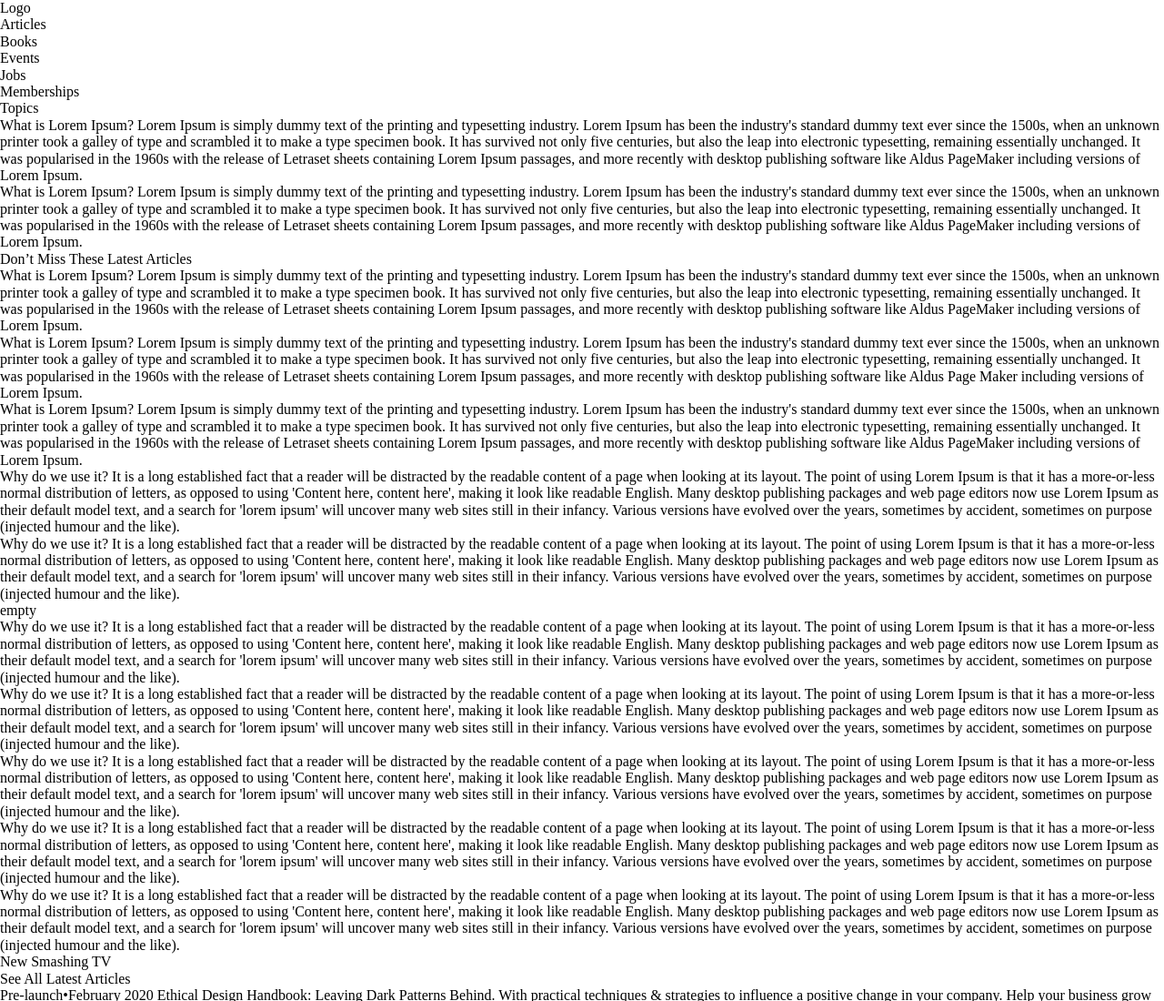
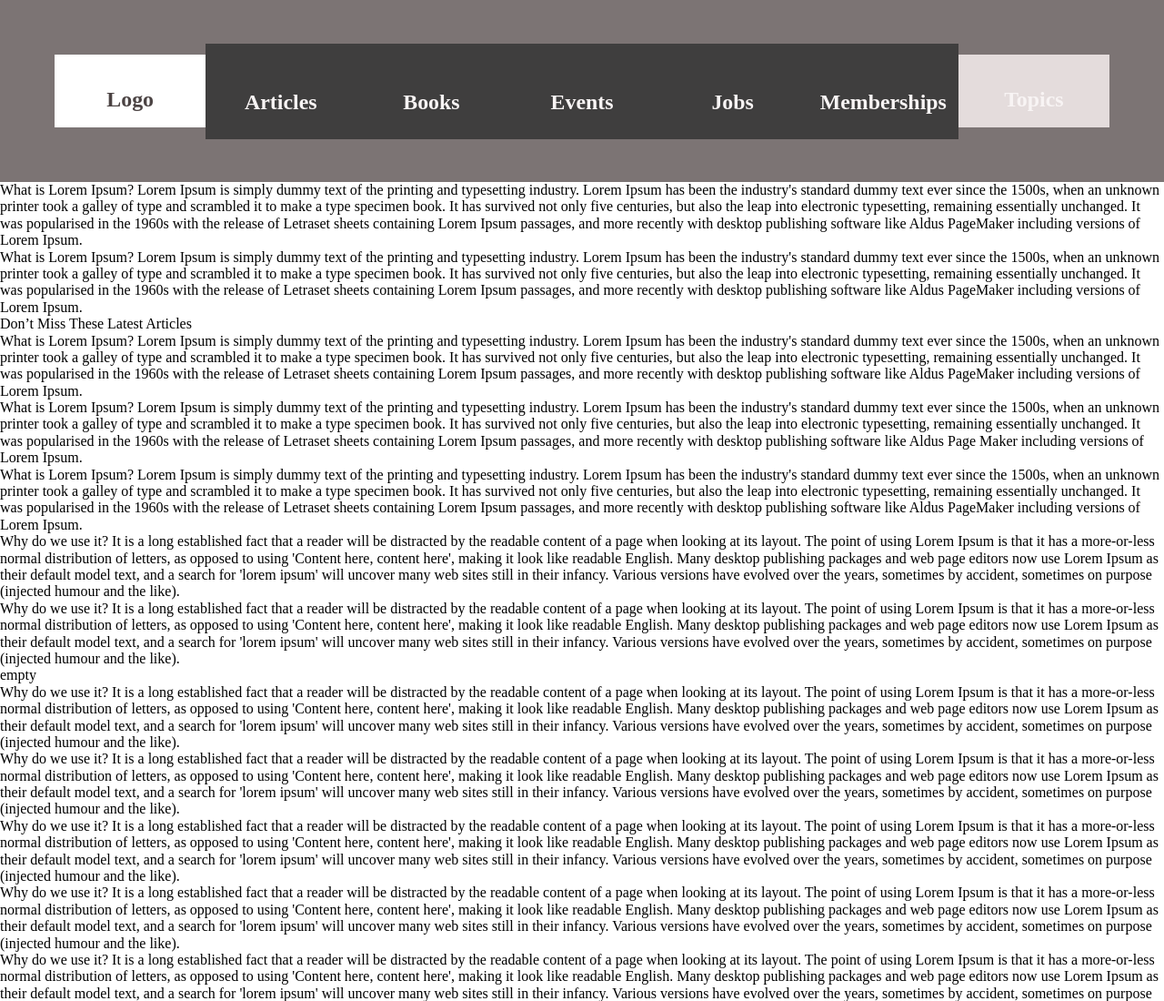
Before and after one commit to Bluette1/design-teardown, a website: page index.html in a window 1280 px wide. Shown: the top 1100 px of the page at 91% size. Drawn offline with Linux system fonts and the light colour scheme.

Commit message:
Added the nav-section
Added the nav-section

```diff
--- a/index.css
+++ b/index.css
@@ -14,3 +14,53 @@ body {
   max-width: 1440px;
   margin: 0 auto;
 }
+
+.header {
+  background-color: rgb(124, 116, 116);
+}
+
+.nav-bar {
+  display: flex;
+  padding: 20px 10px;
+  height: 200px;
+
+}
+.nav-items {
+  flex: 0 1 20%;
+  background-color: rgb(63, 62, 62);
+  height: 105px;
+  align-items: center;
+  font-family: Mija sans-serif serif;
+  font-size: 23.8762px;
+  font-weight: 700;
+  line-height: 28.6514px;
+  color: rgb(248, 244, 244);
+  text-align: center;
+  padding-top: 50px;
+}
+
+
+.logo {
+  margin-left: 4%;
+  background-color: white;
+  width: 8%;
+  display: inline-block;
+  height: 80px;
+  align-self: center;
+  color: rgb(75, 67, 67);
+  padding-top: 35px;
+}
+
+.topics {
+  margin-right: 4%;
+  background-color: rgb(228, 220, 220);
+  width: 8%;
+  display: inline-block;
+  height: 80px;
+  align-self: center;
+  padding-top: 35px;
+}
+
+.nav {
+  align-self: center;
+}
--- a/index.html
+++ b/index.html
@@ -9,18 +9,17 @@
     <link href="index.css" rel="stylesheet">
     <title>Design teardown</title>
 </head>
-
 <body>
-    <header>
-        <nav>
-            <div class="logo">Logo</div>
-            <div>Articles</div>
-            <div>Books</div>
-            <div>Events</div>
-            <div>Jobs</div>
-            <div>Memberships</div>
-            <div>Topics</div>
-        </nav>
+    <header class="header">
+            <nav class="nav-bar">
+            <div class="logo nav-items">Logo</div>
+            <div class="nav-items nav">Articles</div>
+            <div class="nav-items nav">Books</div>
+            <div class="nav-items nav">Events</div>
+            <div class="nav-items nav">Jobs</div>
+            <div class="nav-items nav">Memberships</div>
+            <div class="topics nav-items" >Topics</div>
+            </nav>
     </header>
     <main>
         <div class="first_sec">
```
Also changed, not shown: images/logo.svg (added).
